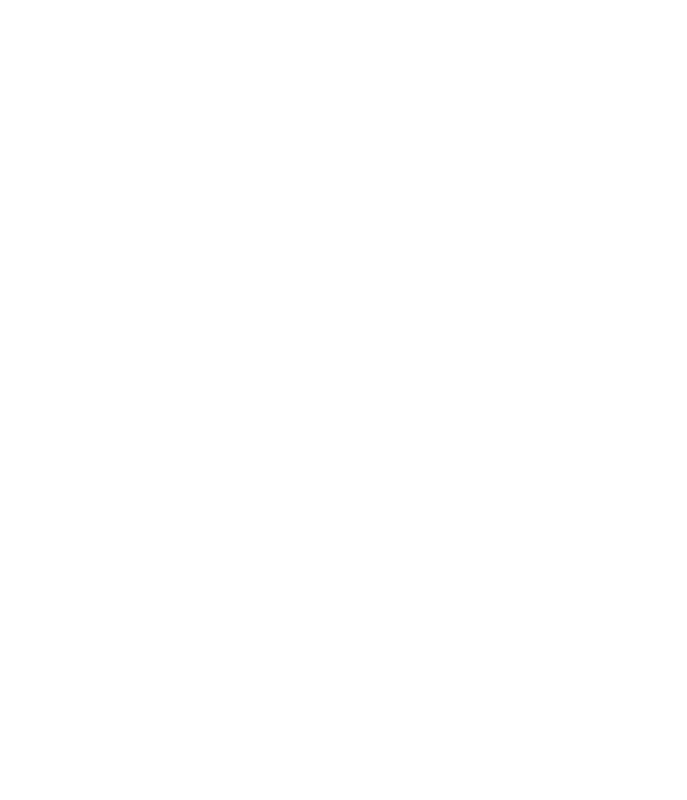
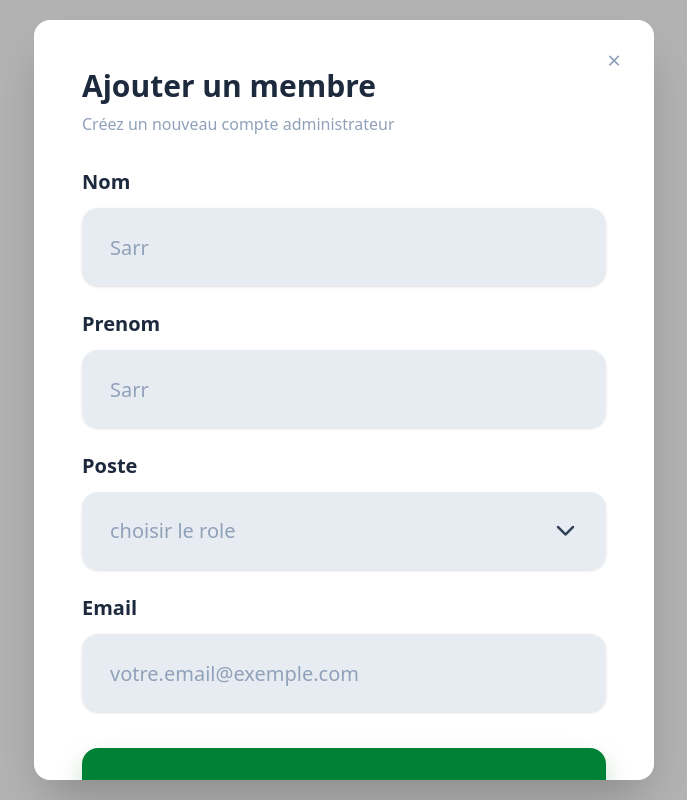
Before and after one commit to D-Mamour/Frontend-and-setal, an Angular app: page /ajouter-membre in a window 1280 px wide. Before the commit this address led to /. Shown: the whole page, without its empty margins (296-983 px from the left). Built offline with nearby package versions, Linux system fonts and the light colour scheme.

Commit message:
l'integration de la formulaire de l'ajout d'un membre par l'admin

```diff
--- a/src/app/app.routes.ts
+++ b/src/app/app.routes.ts
@@ -12,6 +12,7 @@
 import { GestionSignalement } from './components/gestion-signalement/gestion-signalement';
 import { AdminSecurite } from './components/admin-securite/admin-securite';
 import {AdminAnalyse} from './components/admin-analyse/admin-analyse';
+import { AjouterMembre } from './components/ajouter-membre/ajouter-membre';
 
 export const routes: Routes = [
 
@@ -29,6 +30,7 @@
   {path: 'gestion-signalement', component: GestionSignalement},
   {path: 'admin-securite', component: AdminSecurite},
   {path: 'admin-analyse', component: AdminAnalyse},
+  {path: 'ajouter-membre', component: AjouterMembre},
 
   {
     path: 'admin', component: Layout,
--- /dev/null
+++ b/src/app/components/ajouter-membre/ajouter-membre.html
@@ -0,0 +1,104 @@
+<!-- OVERLAY / POPUP -->
+<div class="fixed inset-0 z-50 flex items-center justify-center bg-black/30 px-4 py-6">
+  <!-- MODALE -->
+  <div
+    class="relative w-full max-w-[620px] max-h-[95vh] overflow-y-auto rounded-2xl bg-white px-6 py-8 shadow-2xl sm:px-10 sm:py-10 lg:px-12 lg:py-12"
+  >
+    <!-- BOUTON FERMER -->
+    <button
+      type="button"
+      class="absolute right-5 top-5 flex h-10 w-10 items-center justify-center rounded-full text-2xl text-slate-400 transition hover:bg-slate-100 hover:text-slate-700"
+    >
+      &times;
+    </button>
+
+    <!-- TITRE -->
+    <div class="mb-8 pr-10">
+      <h2 class="text-2xl font-bold text-slate-800 sm:text-3xl">Ajouter un membre</h2>
+
+      <p class="mt-2 text-sm text-slate-400 sm:text-base">Créez un nouveau compte administrateur</p>
+    </div>
+
+    <!-- FORMULAIRE -->
+    <form class="space-y-6">
+      <!-- NOM -->
+      <div>
+        <label for="nom" class="mb-3 block text-lg font-semibold text-slate-800 sm:text-xl">
+          Nom
+        </label>
+
+        <input
+          id="nom"
+          type="text"
+          placeholder="Sarr"
+          class="h-[70px] w-full rounded-2xl bg-slate-200/80 px-7 text-lg text-slate-700 placeholder-slate-400 shadow-sm outline-none transition focus:ring-2 focus:ring-green-700/30 sm:h-[78px] sm:text-xl"
+        />
+      </div>
+
+      <!-- PRENOM -->
+      <div>
+        <label for="prenom" class="mb-3 block text-lg font-semibold text-slate-800 sm:text-xl">
+          Prenom
+        </label>
+
+        <input
+          id="prenom"
+          type="text"
+          placeholder="Sarr"
+          class="h-[70px] w-full rounded-2xl bg-slate-200/80 px-7 text-lg text-slate-700 placeholder-slate-400 shadow-sm outline-none transition focus:ring-2 focus:ring-green-700/30 sm:h-[78px] sm:text-xl"
+        />
+      </div>
+
+      <!-- POSTE -->
+      <div>
+        <label for="poste" class="mb-3 block text-lg font-semibold text-slate-800 sm:text-xl">
+          Poste
+        </label>
+
+        <div class="relative">
+          <select
+            id="poste"
+            class="h-[70px] w-full appearance-none rounded-2xl bg-slate-200/80 px-7 pr-14 text-lg text-slate-400 shadow-sm outline-none transition focus:ring-2 focus:ring-green-700/30 sm:h-[78px] sm:text-xl"
+          >
+            <option value="" selected disabled>choisir le role</option>
+
+            <option>Super Administrateur</option>
+            <option>Validateur</option>
+            <option>Agent</option>
+          </select>
+
+          <!-- CHEVRON -->
+          <div class="pointer-events-none absolute right-7 top-1/2 -translate-y-1/2">
+            <i class="fa-solid fa-chevron-down text-xl text-slate-700"></i>
+          </div>
+        </div>
+      </div>
+
+      <!-- EMAIL -->
+      <div>
+        <label for="email" class="mb-3 block text-lg font-semibold text-slate-800 sm:text-xl">
+          Email
+        </label>
+
+        <input
+          id="email"
+          type="email"
+          placeholder="votre.email@exemple.com"
+          class="h-[70px] w-full rounded-2xl bg-slate-200/80 px-7 text-lg text-slate-700 placeholder-slate-400 shadow-sm outline-none transition focus:ring-2 focus:ring-green-700/30 sm:h-[78px] sm:text-xl"
+        />
+      </div>
+
+      <!-- BOUTON -->
+      <div class="pt-3">
+        <button
+          type="submit"
+          class="flex h-[90px] w-full items-center justify-center gap-4 rounded-2xl bg-green-700 text-xl font-semibold text-white shadow-[0_12px_25px_rgba(46,125,50,0.25)] transition hover:bg-green-800 active:scale-[0.99] sm:h-[100px] sm:text-2xl"
+        >
+          <span>Creer</span>
+
+          <i class="fa-solid fa-arrow-right text-xl sm:text-2xl"></i>
+        </button>
+      </div>
+    </form>
+  </div>
+</div>
```
Also changed, not shown: src/app/components/ajouter-membre/ajouter-membre.ts (added, +9 -0 lines), src/app/components/ajouter-membre/ajouter-membre.css (added).
